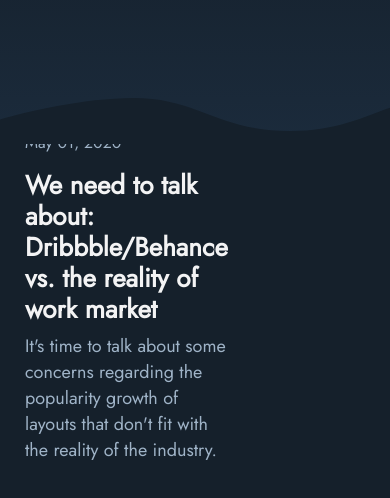
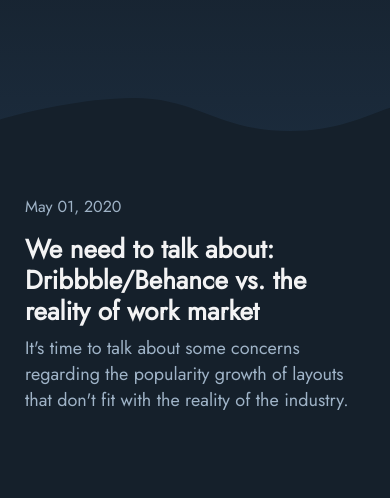
Before and after one commit to studiombois/ernestoresende.com, a Gatsby site: page / in a window 390 px wide. Shown: the part 354-852 px from the top of the page. Built offline with nearby package versions, Linux system fonts and the light colour scheme; Gatsby itself is replaced by a stand-in of ours.

Commit message:
fixed: home grid responsiveness on mobile

```diff
--- a/src/components/HomeGrid.js
+++ b/src/components/HomeGrid.js
@@ -6,6 +6,7 @@
 // import BlogPopular from '@components/blogPopular';
 
 import mixins from '@styles/mixins';
+import media from '@styles/media';
 
 const Grid = styled.div `
     max-width: 1100px;
@@ -15,11 +16,13 @@
     display: grid;
     grid-template-columns: 2fr 1fr;
     grid-template-rows: auto 1fr;
-    grid-template-areas:
-        "newest categories"
-        "newest popular";
     padding-top: 64px;
     gap: 64px 96px;
+    ${media.tablet`
+      display: flex;
+      flex-direction: column;
+      padding-top: 64px;
+    `};
 `;
 
 // First components nested inside Grid should be the Wrapper
```
